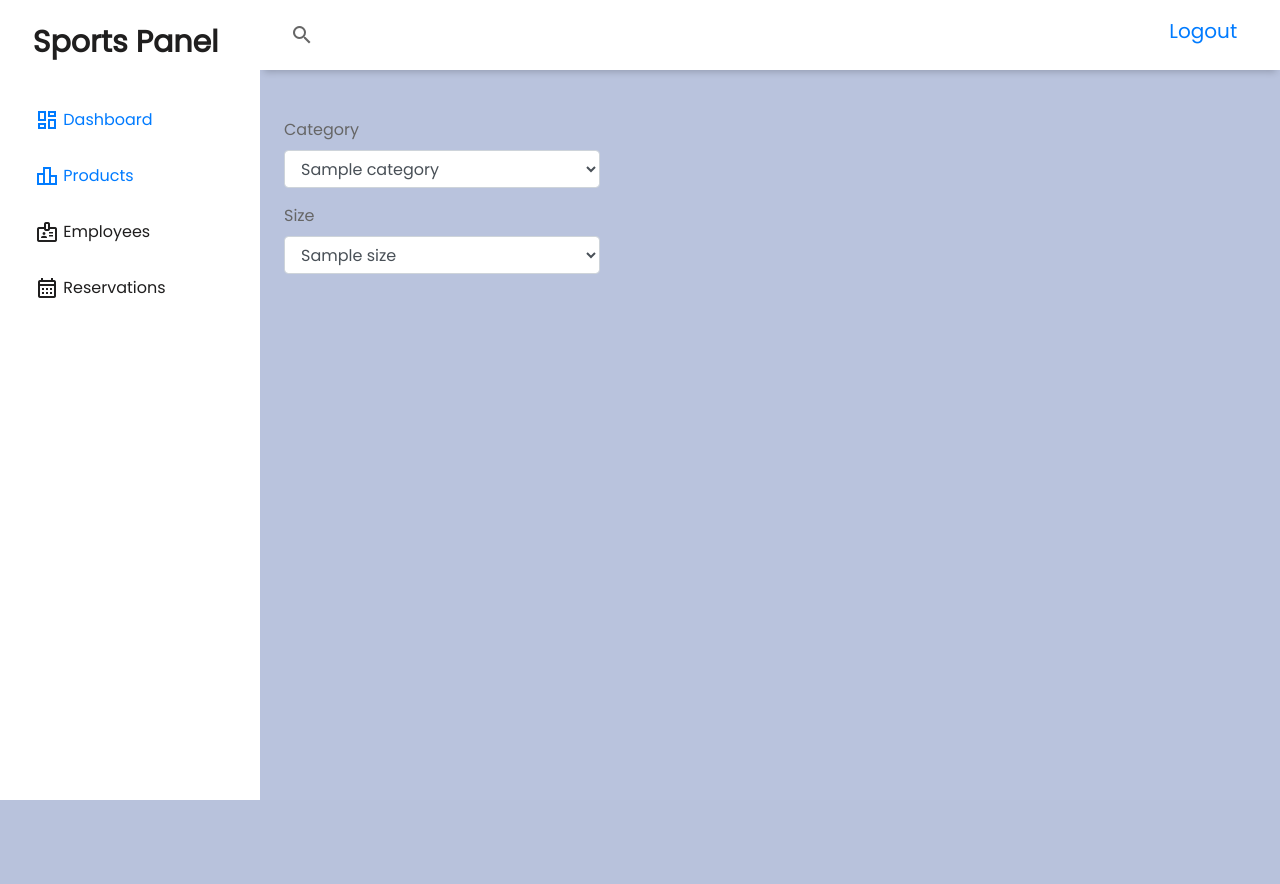
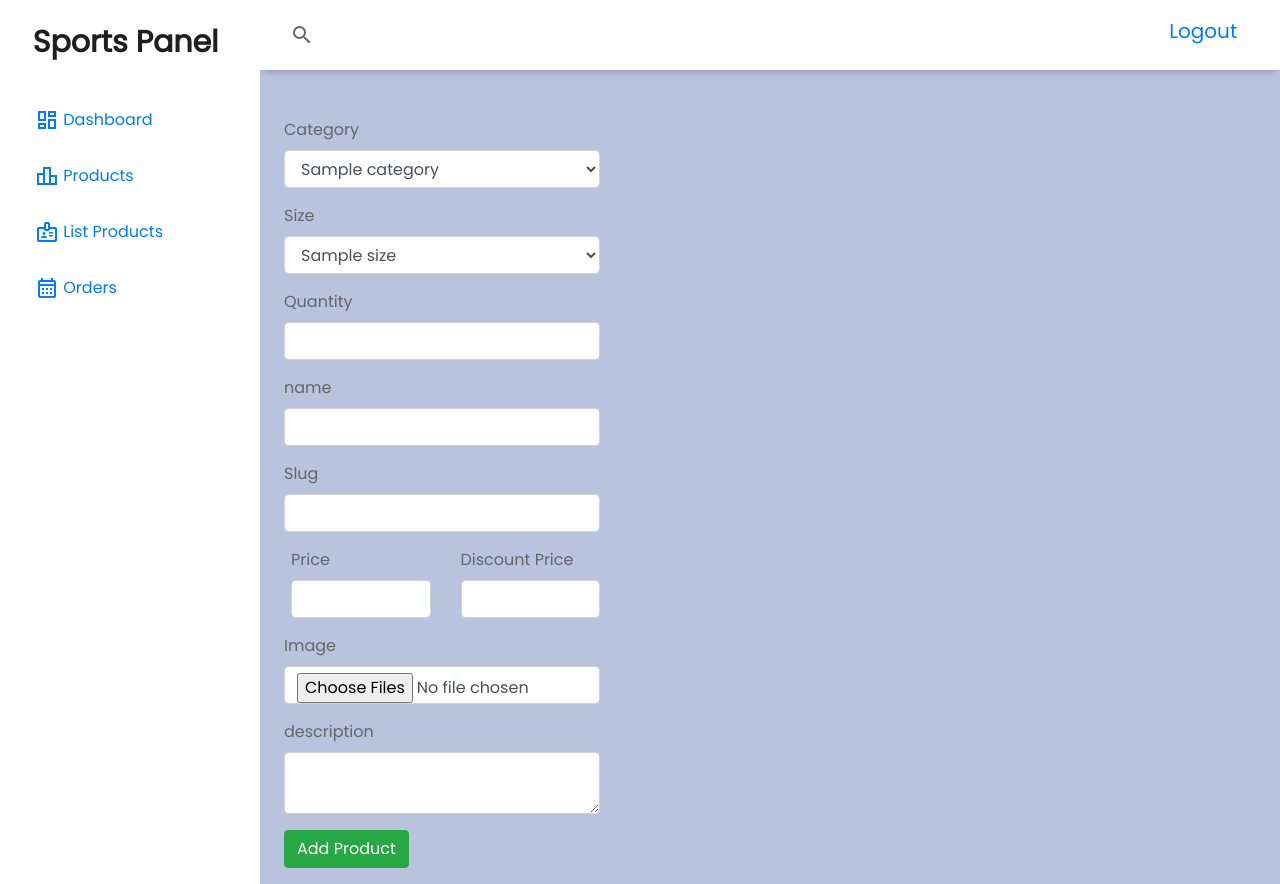
Before and after one commit to BishadDangol/sportslifestyle, a Django app: page /add-product in a window 1280 px wide. Before the commit the page ends 800 px from the top, so only its background shows below. Run offline with Django 4.2, Linux system fonts and the light colour scheme; tables that the repository leaves empty hold one stand-in row (values such as "Sample post"); some libraries are stand-ins or nearby versions.

Commit message:
admin panel crud

```diff
--- a/sportslifestyle/models.py
+++ b/sportslifestyle/models.py
@@ -146,6 +146,9 @@ class Cart(models.Model):
         ta = float(self.tax_amount())
         return tt + ta
 
+    def get_product_name(self):
+        return self.cartdetail_set.all()[0].product.name
+
 
 class CartDetail(models.Model):
     unique_cart = models.ForeignKey(Cart, on_delete=models.CASCADE, null=True, blank=True)
@@ -182,8 +185,25 @@ class Order(models.Model):
     transaction_id = models.CharField(max_length=100, null=True)
     total = models.PositiveIntegerField(default=0)
 
+    loop_order_status = list(order_status)
+
     def __str__(self):
         return str(self.id)
+
+    def get_cart_total(self):
+        return self.unique_cart.total_price()
+
+    def get_cart_items(self):
+        return self.unique_cart.cartdetail_set.all().count()
+
+    def get_cart_discount(self):
+        return self.unique_cart.total_discount()
+
+    def get_tax_amount(self):
+        return self.unique_cart.tax_amount()
+
+    def get_grand_total(self):
+        return self.unique_cart.grand_total()
 
 
 class Comment(models.Model):
--- a/sportslifestyle/templates/admin-panel/add-product.html
+++ b/sportslifestyle/templates/admin-panel/add-product.html
@@ -2,7 +2,9 @@
 {% block admin_content %}
     <div class="row">
 
-        <div class="col-md-12 mt-5 ">
+        <form action="" method="post" enctype="multipart/form-data">
+            {% csrf_token %}
+            <div class="col-md-12 mt-5 ">
                 <div class="mb-3 ml-4">
                     <label for="category">Category</label>
                     <select name="category" id="category" class="form-control">
@@ -22,17 +24,52 @@
                     </select>
                 </div>
 
-                <div class="mb-3 ml-4" style="display: none;" id="show_quantity">
+                <div class="mb-3 ml-4"  id="show_quantity">
                     <label for="quantity">Quantity</label>
-                    <input type="number" name="quantity" class="form-control" id="quantity"
+                    <input type="number" name="quantity" required class="form-control" id="quantity"
                            required>
                 </div>
 
+                <div class="form-group mb-3 ml-4">
+                    <label for="name">name</label>
+                    <input type="text" name="name" required class="form-control" id="name">
+                </div>
+                <div class="form-group mb-3 ml-4">
+                    <label for="slug">Slug</label>
+                    <input type="text" name="slug" required class="form-control" id="slug">
+                </div>
+                <div class="row ml-3">
+                    <div class="col-md-6">
+                        <div class="form-group mb-3">
+                            <label for="price">Price</label>
+                            <input type="number" name="price" required class="form-control"
+                                   id="price">
+                        </div>
+                    </div>
+                    <div class="col-md-6">
+                        <div class="form-group mb-3">
+                            <label for="discount_price">Discount Price</label>
+                            <input type="number" name="discount_price" class="form-control"
+                                   id="discount_price">
+                        </div>
+                    </div>
+                </div>
+                <div class="form-group mb-3 ml-4">
+                    <label for="image">Image</label>
+                    <input type="file" name="images" multiple class="form-control">
+                </div>
+                <div class="form-group mb-3 ml-4">
+                    <label for="description">description</label>
+                    <textarea name="description" id="description"
+                              class="form-control"></textarea>
+                </div>
+                <div class="form-group mb-3 ml-4">
+                    <button class="btn btn-success">Add Product</button>
+                </div>
 
 
-
-
-        </div>
+            </div>
+        </form>
     </div>
 
 
--- a/sportslifestyle/templates/admin-panel/main.html
+++ b/sportslifestyle/templates/admin-panel/main.html
@@ -51,6 +51,7 @@
 <!-- Scripts -->
 <!-- ApexCharts -->
 <script src="https://cdnjs.cloudflare.com/ajax/libs/apexcharts/3.35.3/apexcharts.min.js"></script>
+<script src="{% static 'js/jquery.js' %}"></script>
 <!-- Custom JS -->
 <script>
     var barChartOptions = {
--- a/sportslifestyle/templates/admin-panel/sidenav.html
+++ b/sportslifestyle/templates/admin-panel/sidenav.html
@@ -29,16 +29,20 @@
                         </span> Products
             </li>
         </a>
-        <li class="sidebar-list-item">
+        <a href="{% url 'admin-product-list' %}">
+            <li class="sidebar-list-item">
                     <span class="material-icons-outlined">
                         badge
-                        </span> Employees
-        </li>
-        <li class="sidebar-list-item">
+                        </span> List Products
+            </li>
+        </a>
+        <a href="{% url 'admin-order-list' %}">
+            <li class="sidebar-list-item">
                     <span class="material-icons-outlined">
                         calendar_month
-                        </span> Reservations
-        </li>
+                        </span> Orders
+            </li>
+        </a>
     </ul>
 </aside>
 <!-- End Sidebar -->
--- a/sportslifestyle/templates/pages/profile.html
+++ b/sportslifestyle/templates/pages/profile.html
@@ -49,7 +49,6 @@
                             <td><h3>Address</h3></td>
                             <td><h3>Contact</h3></td>
                             <td><h3>Order Status</h3></td>
-                            <td><h3>Details</h3></td>
                         </tr>
                         </thead>
 
@@ -61,7 +60,6 @@
                                 <td><h3>{{ orders.address }}</h3></td>
                                 <td><h3>{{ orders.phone }}</h3></td>
                                 <td><h3>{{ orders.status }}</h3></td>
-                                <td><a href="#"><h3>View</h3></a></td>
                             </tr>
                         {% endfor %}
                         </tbody>
--- a/sportslifestyle/urls.py
+++ b/sportslifestyle/urls.py
@@ -30,5 +30,8 @@ urlpatterns = [
     path('admin-logout', views.admin_logout, name='admin-logout'),
     path('admin-panel', views.admin_panel, name='admin-panel'),
     path('add-product', views.add_product, name='add-product'),
+    path('admin-product-list', views.admin_product_list, name='admin-product-list'),
+    path('admin-product-delete/<int:id>', views.admin_product_delete, name='admin-product-delete'),
+    path('admin-order-list', views.admin_order_list, name='admin-order-list'),
 
 ]
--- a/sportslifestyle/views.py
+++ b/sportslifestyle/views.py
@@ -522,17 +522,82 @@ def admin_logout(request):
     logout(request)
     return redirect('admin-login')
 
+
 @login_required(login_url='admin-login')
 def admin_panel(request):
     return render(request, 'admin-panel/index.html')
 
 
 def add_product(request):
-    if request.method=="POST":
-        pass
+    if request.method == "POST":
+        category = request.POST.get('category')
+        size = request.POST.get('size')
+        quantity = request.POST.get('quantity')
+        price = request.POST.get('price')
+        discount_price = request.POST.get('discount_price')
+        name = request.POST.get('name')
+        slug = request.POST.get('slug')
+        description = request.POST.get('description')
+        pObj = Product.objects.create(
+            category=Category.objects.get(id=category),
+            price=price,
+            discount=discount_price,
+            name=name,
+            slug=slug,
+            description=description
+        )
+        last_id = pObj.id
+        if request.FILES.getlist('images'):
+            image = request.FILES.getlist('images')
+            for i in image:
+                if image.index(i) == 0:
+                    Product.objects.filter(id=last_id).update(
+                        image="/photos/products/" + str(i)
+                    )
+                ProductImage.objects.create(
+                    product=Product.objects.get(id=last_id),
+                    image=i
+                )
+        if size:
+            for i in size:
+                ProductVariant.objects.create(
+                    product=Product.objects.get(id=last_id),
+                    size=Size.objects.get(id=i),
+                    quantity=quantity
+                )
+
+        return redirect('admin-product-list')
+
     else:
-        data={
+        data = {
             'categoryData': Category.objects.all(),
             'sizeData': Size.objects.all(),
         }
         return render(request, 'admin-panel/add-product.html', data)
+
+
+def admin_product_delete(request, id):
+    ProductImage.objects.filter(product=Product.objects.get(id=id)).delete()
+    ProductVariant.objects.filter(product=Product.objects.get(id=id)).delete()
+    Product.objects.get(id=id).delete()
+    return redirect('admin-product-list')
+
+
+def admin_product_list(request):
+    data = {
+        'adminProductData': Product.objects.all()
+    }
+    return render(request, 'admin-panel/product-list.html', data)
+
+
+def admin_order_list(request):
+    if request.method == "POST":
+        order_id = request.POST.get('order_id')
+        status = request.POST.get('orderStatus')
+        Order.objects.filter(id=order_id).update(status=status)
+        return redirect('admin-order-list')
+    else:
+        data = {
+            'ordersData': Order.objects.all()
+        }
+        return render(request, 'admin-panel/order.html', data)
```
Also changed, not shown: sportslifestyle/templates/admin-panel/order.html (added, +52 -0 lines), sportslifestyle/templates/admin-panel/product-list.html (added, +44 -0 lines).
